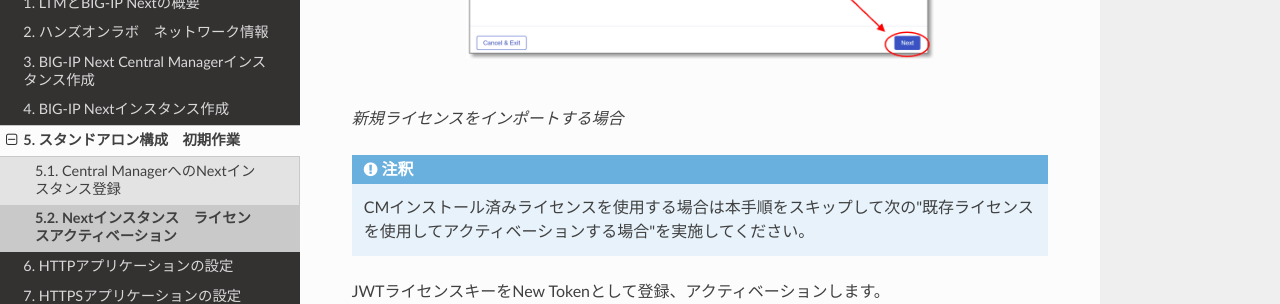
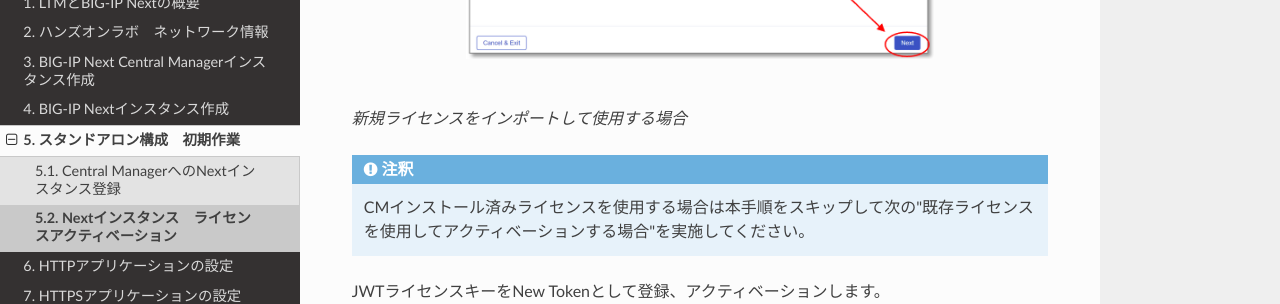
Before and after one commit to BeF5/f5j-easy-setup-next-ltm, a Sphinx documentation site: the page built from docs/content05/module02/module02.rst, in a window 1280 px wide and 900 px high, scrolled down 3869 px. Shown: the part 149-453 px from the top of the window. Built offline with Sphinx 7.4.7 and the Read the Docs theme 2.0.0, drawn with Linux system fonts in a browser that asks for light colours.

Commit message:
Update module02.rst

```diff
--- a/docs/content05/module02/module02.rst
+++ b/docs/content05/module02/module02.rst
@@ -81,8 +81,9 @@ BIG-IP Next CMにログインし、Infrastructure (Manage Instances)の画面で
    :scale: 45%
    :align: center
 
+
 |
-*新規ライセンスをインポートする場合*
+*新規ライセンスをインポートして使用する場合*
 
 .. note::
    CMインストール済みライセンスを使用する場合は本手順をスキップして次の"既存ライセンスを使用してアクティベーションする場合"を実施してください。
```
